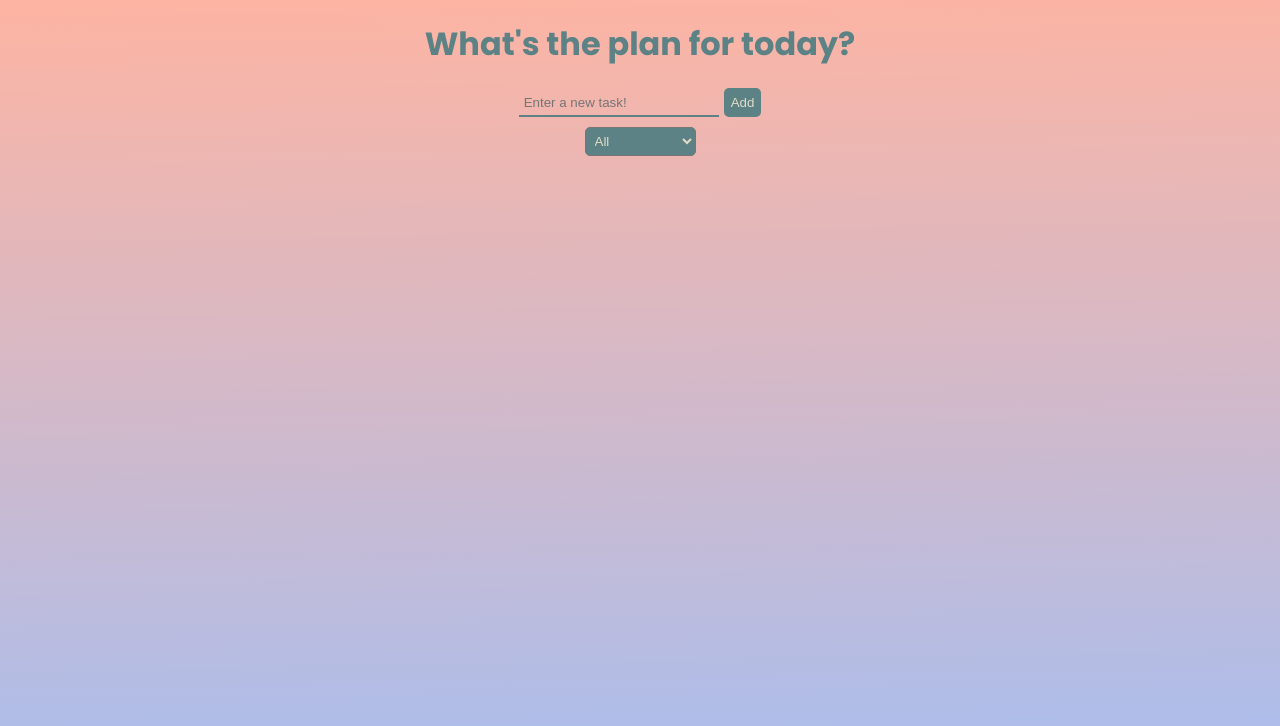
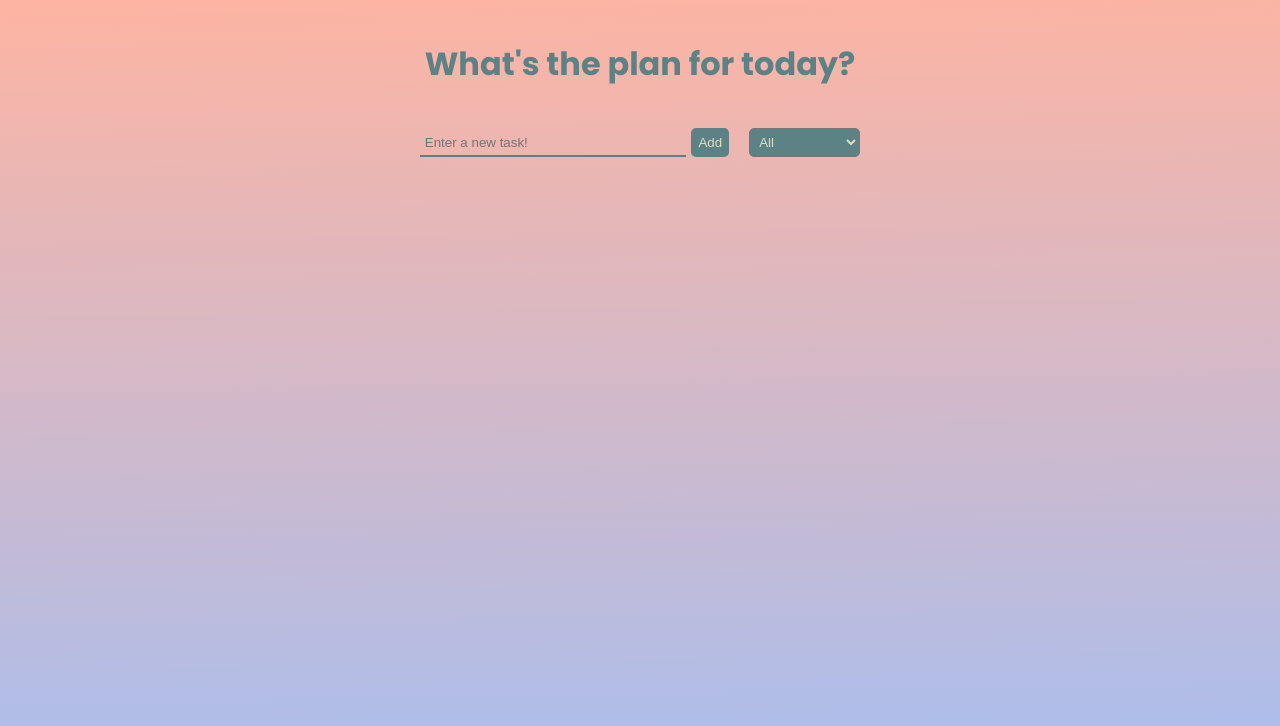
Before and after one commit to crisgarm/to-do, a React (Create React App) app: page / in a window 1280 px wide. Shown: the top 726 px of the page. Built offline with nearby package versions, Linux system fonts and the light colour scheme.

Commit message:
Add media queries and focus on input

```diff
--- a/src/components/App.js
+++ b/src/components/App.js
@@ -1,4 +1,4 @@
-import React, { useState, useEffect } from "react";
+import React, { useState, useEffect, useRef } from "react";
 import { v4 as uuidv4 } from "uuid";
 import "../stylesheets/App.scss";
 import Form from "./Form";
@@ -11,6 +11,8 @@ const App = () => {
   const [tasksFilter, setTasksFilter] = useState("all");
   const [filteredTasks, setFilteredTasks] = useState([]);
 
+  const inputRef = useRef(null);
+
   //USE EFFECT
   useEffect(() => {
     getFromLocalStorage();
@@ -19,6 +21,7 @@ const App = () => {
   useEffect(() => {
     handlerFilteredTasks();
     setLocalStorage();
+    inputRef.current.focus();
   }, [tasks, tasksFilter]);
 
   //LOCAL STORAGE
@@ -92,6 +95,7 @@ const App = () => {
           tasks={tasks}
           handleTask={handleTask}
           handleSelectChange={handleSelectChange}
+          inputRef={inputRef}
         />
         <TodoList
           tasks={tasks}
--- a/src/components/Form.js
+++ b/src/components/Form.js
@@ -5,6 +5,7 @@ const Form = ({
   handleInputChange,
   handleTask,
   handleSelectChange,
+  inputRef,
 }) => {
   const inputChange = (ev) => {
     handleInputChange(ev.target.value);
@@ -28,8 +29,13 @@ const Form = ({
           placeholder="Enter a new task!"
           value={inputText}
           onChange={inputChange}
+          ref={inputRef}
         />
-        <button className="form__button" type="submit">
+        <button
+          className="form__button"
+          disabled={inputText === "" ? true : false}
+          type="submit"
+        >
           Add
         </button>
       </div>
--- a/src/stylesheets/App.scss
+++ b/src/stylesheets/App.scss
@@ -20,6 +20,10 @@
   padding: 20px;
   text-align: center;
   color: #5c8285;
+
+  @media (min-width: 768px) {
+    padding: 40px;
+  }
 }
 
 .main {
@@ -33,6 +37,10 @@
   justify-content: center;
   align-items: center;
 
+  @media (min-width: 768px) {
+    flex-direction: row;
+  }
+
   &__input {
     padding: 5px;
     width: 15em;
@@ -42,6 +50,9 @@
     background-color: transparent;
     outline: #5c8285;
     color: #5c8285;
+    @media (min-width: 768px) {
+      width: 20em;
+    }
   }
 
   &__button {
@@ -55,6 +66,11 @@
 
   &__selectContainer {
     margin-top: 10px;
+
+    @media (min-width: 768px) {
+      margin-top: 0px;
+      margin-left: 20px;
+    }
   }
 
   &__select {
@@ -74,6 +90,10 @@
   justify-content: center;
   align-items: center;
   margin: auto;
+
+  @media (min-width: 768px) {
+    width: 370px;
+  }
 
   &__item {
     width: 100%;
```
